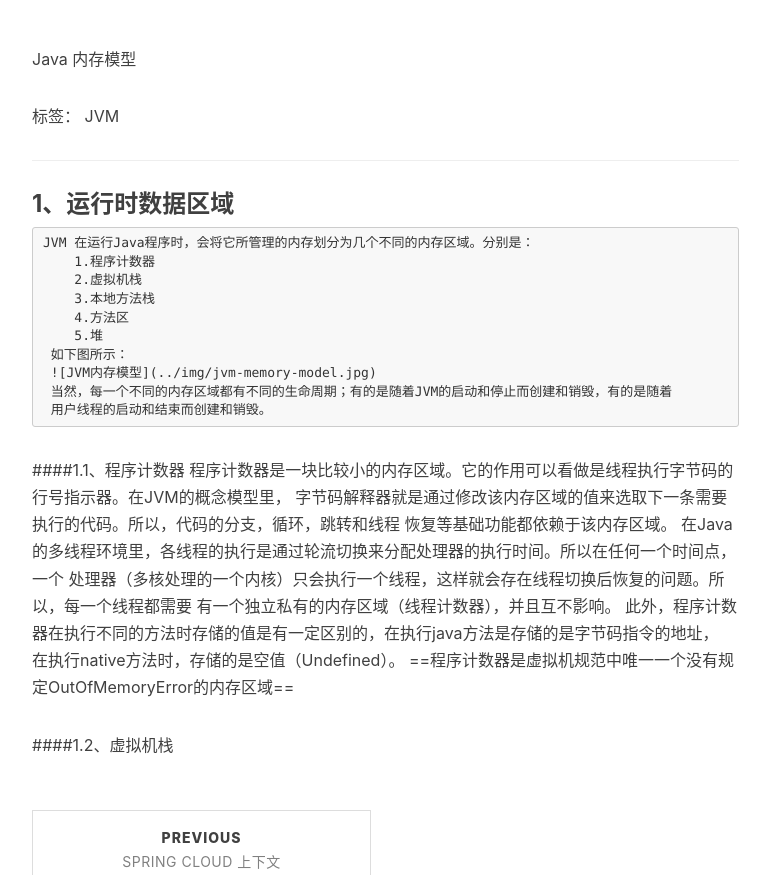
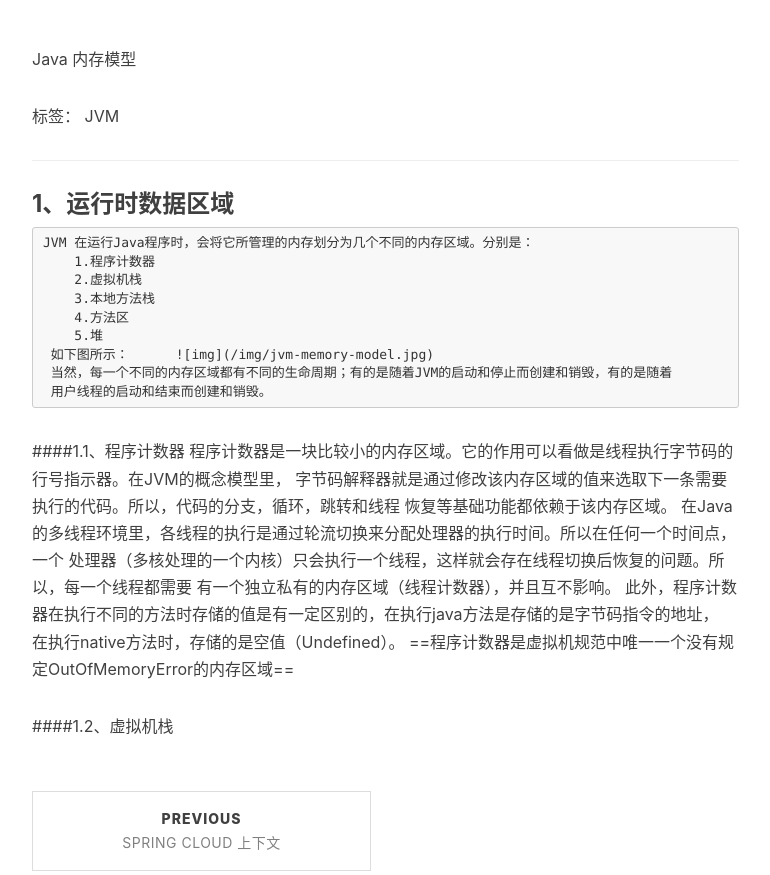
Before and after one commit to sangaizhi/sangaizhi.github.com, a Jekyll site: the page built from _posts/2018-04-02-jvm-memory-model.md, in a window 1280 px wide and 900 px high, scrolled down 402 px, cut to the strip 25-900 px from the top of the window. Shown: the whole strip, without its empty margins (233-1003 px from the left). Built offline with Jekyll 4.4.1, drawn with Linux system fonts in a browser that asks for light colours; nearby versions of some CDN libraries; our own code applies the rules of GitHub Pages for plain Markdown files; comment, search, counter and statistics services are not loaded.

Commit message:
Update 2018-04-02-jvm-memory-model.md
img  update

```diff
--- a/_posts/2018-04-02-jvm-memory-model.md
+++ b/_posts/2018-04-02-jvm-memory-model.md
@@ -11,7 +11,7 @@ Java 内存模型
         4.方法区
         5.堆
      如下图所示：
-     ![JVM内存模型](../img/jvm-memory-model.jpg)
+     ![img](/img/jvm-memory-model.jpg)
      当然，每一个不同的内存区域都有不同的生命周期；有的是随着JVM的启动和停止而创建和销毁，有的是随着
      用户线程的启动和结束而创建和销毁。
 
```
